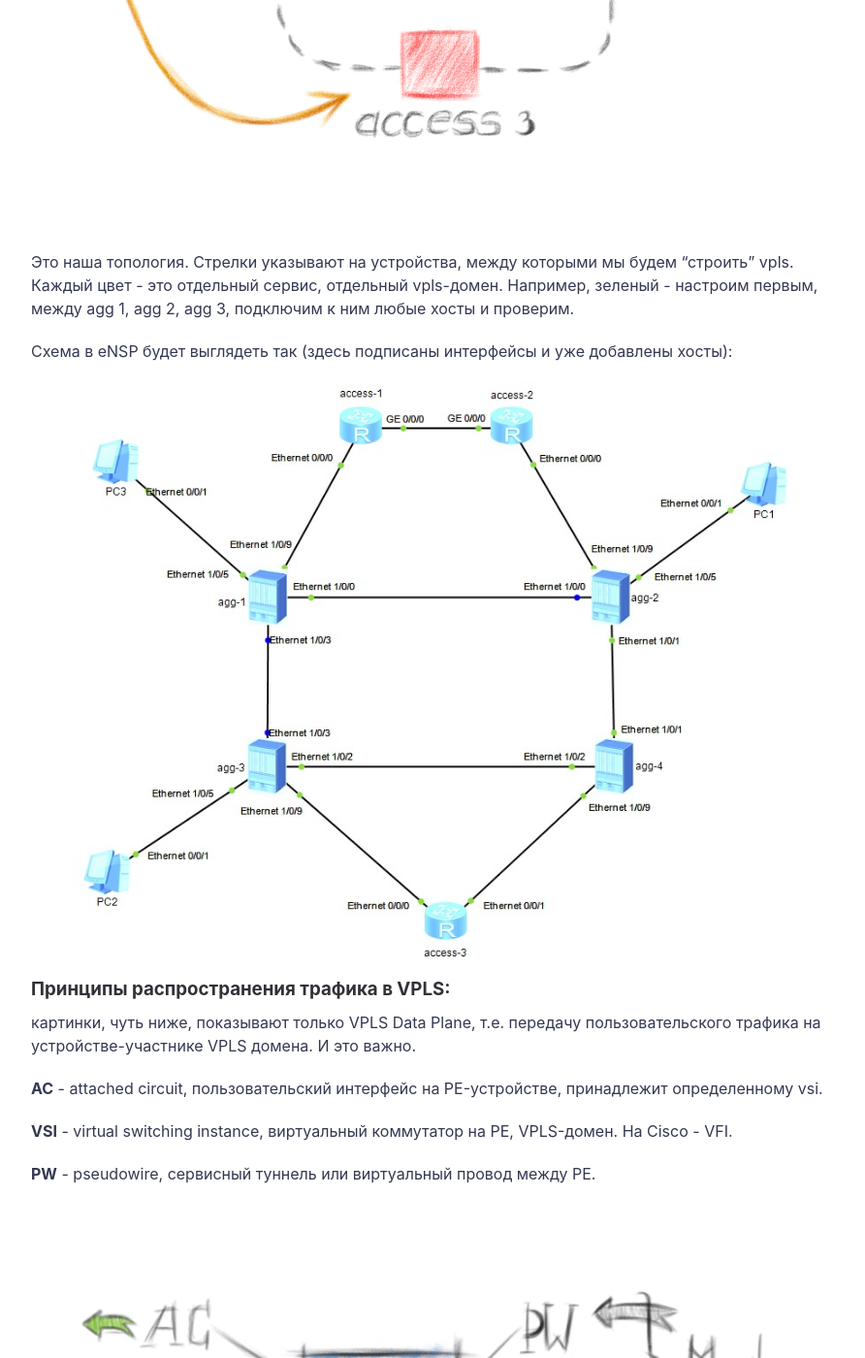
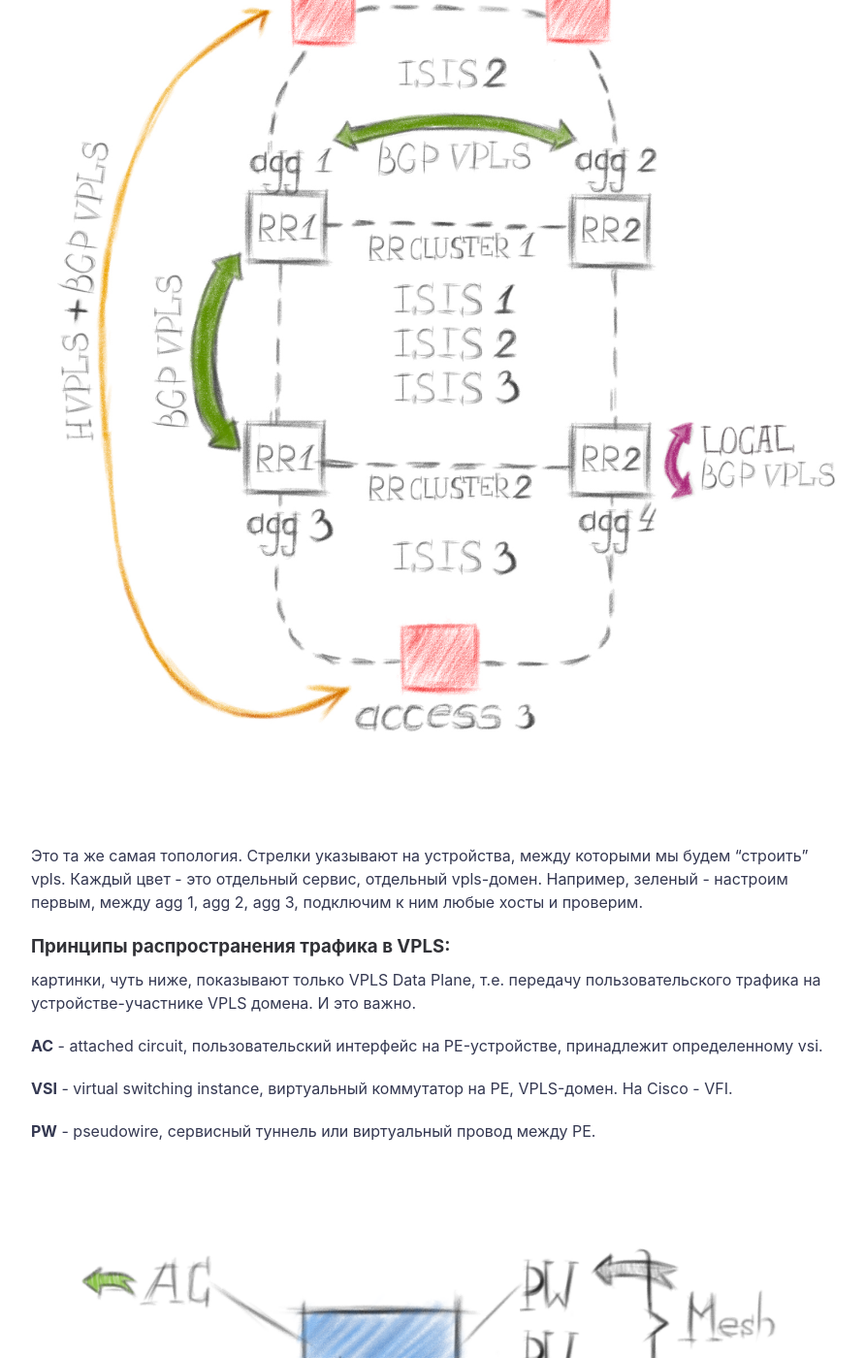
Before and after one commit to netdotwork/netdotwork.github.io, a Jekyll site: the page built from _posts/2019-12-29-vpls-huawei.md, in a window 1280 px wide and 1400 px high, scrolled down 2694 px. Shown: the whole window at 97% size, without its empty margins (188-1080 px from the left). Built offline with Jekyll 4.4.1, drawn with Linux system fonts in a browser that asks for light colours; comment, search, counter and statistics services are not loaded; some of the changed text lies outside the part shown.

Commit message:
Update 2019-12-29-vpls-huawei.md

```diff
--- a/_posts/2019-12-29-vpls-huawei.md
+++ b/_posts/2019-12-29-vpls-huawei.md
@@ -26,8 +26,9 @@
 
 ## Топология, ISIS, RSVP-TE
 
-Соберем топологию из NE40E:
-здесь картинка с общей топологией из eNSP
+Соберем топологию на NE40E(здесь подписаны интерфейсы и уже добавлены хосты):
+
+![]({{ site.url }}{{ site.baseurl }}/assets/img/posts/huawei_vpls/vpls_domain1.jpg)
 
 **Что имеем:**
 - в качестве IGP - ISIS. Для каждого access-элемента сети существует единственный выход в мир - через agg, поэтому access-маршрутизаторам, находящимся в разных "кольцах доступа", знать друг о друге совсем не обязательно. Исключить лишние префиксы на access можно разделив ISIS-домен на L1/L2 маршрутизаторы (это будут все agg) и на L1-маршрутизаторы (это будут все access), при этом важно добавить их в разные area. Тогда, мы получим default route на всех L1-access. Это равносильно totally stubby area в OSPF, и это хороший вариант, если ограничиться только маршрутизацией, но нам-то нужно строить LSP, а поверх - VPN.
@@ -42,12 +43,7 @@
 
 ![]({{ site.url }}{{ site.baseurl }}/assets/img/posts/huawei_vpls/vpls_services.jpg)
 
-Это наша топология. Стрелки указывают на устройства, между которыми мы будем "строить" vpls. Каждый цвет - это отдельный сервис, отдельный vpls-домен. Например, зеленый - настроим первым, между agg 1, agg 2, agg 3, подключим к ним любые хосты и проверим.
-
-Схема в eNSP будет выглядеть так (здесь подписаны интерфейсы и уже добавлены хосты):
-
-![]({{ site.url }}{{ site.baseurl }}/assets/img/posts/huawei_vpls/vpls_domain1.jpg)
-
+Это та же самая топология. Стрелки указывают на устройства, между которыми мы будем "строить" vpls. Каждый цвет - это отдельный сервис, отдельный vpls-домен. Например, зеленый - настроим первым, между agg 1, agg 2, agg 3, подключим к ним любые хосты и проверим.
 
 ### Принципы распространения трафика в VPLS:
 
```
